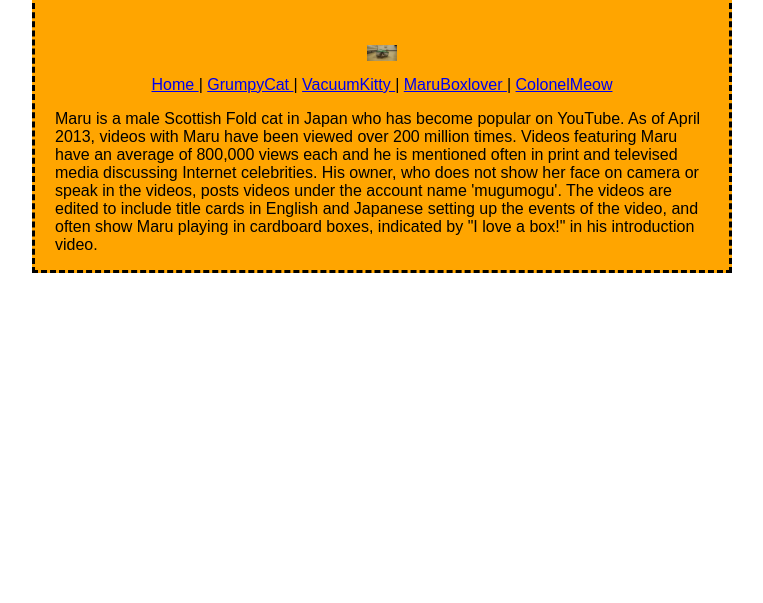
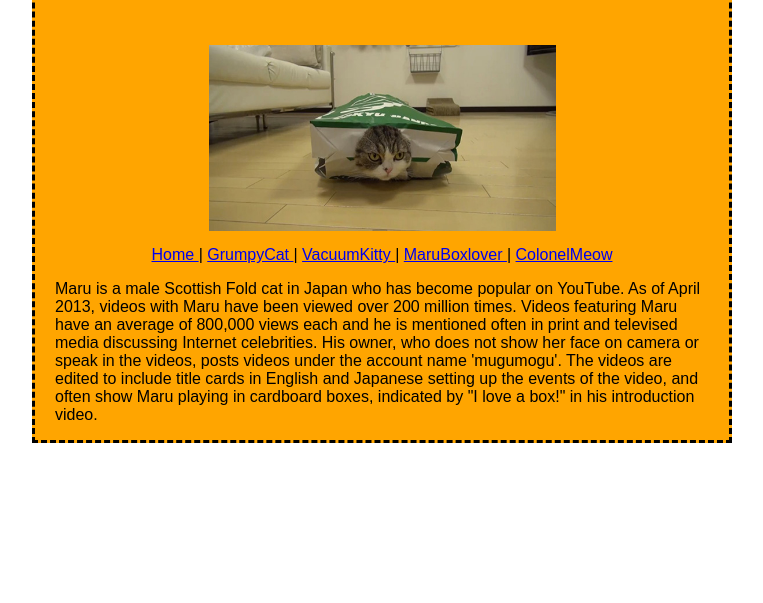
Before and after one commit to Peaches1224/CatWebsite, a plain HTML site: page maru.html in a window 1280 px wide. Shown: the part 197-800 px from the top of the page, without its empty margins (258-1021 px from the left). Drawn offline with Linux system fonts and the light colour scheme.

Commit message:
maru image

```diff
--- a/maru.html
+++ b/maru.html
@@ -18,7 +18,7 @@ margin-right: auto; font-family: Arial, Helvetica, sans-serif;" >
     <div class="box1"style="background-color: orange; border-radius: 0%; border-style: dashed;" >
         <h1 style="text-align: center; font-size:40px; font-family: Arial, Helvetica, sans-serif;">Maru Box lover</h1>
 
-        <img src="./images/maru.jpg" style="padding-top: 40px; width: 30px;" class="center">
+        <img src="./images/maru.jpg" style="padding-top: 40px; " class="center">
 
         <nav style="text-align: center; padding-top: 15px;">
             <a href="index.html">Home </a> |
```
